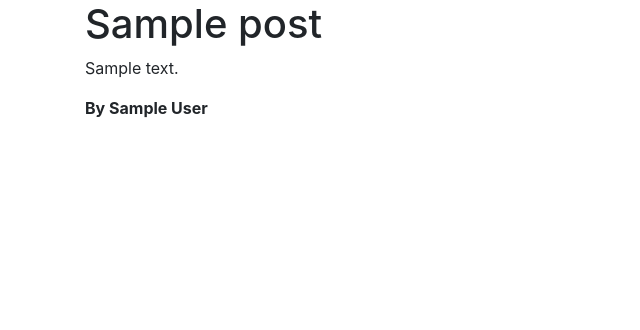
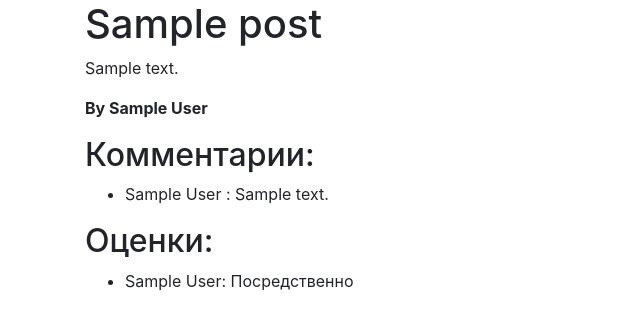
Before and after one commit to galubezzz/python-group_1-homework_42-maria_galunova, a Django app: page /posts/1 in a window 1280 px wide. Shown: the part 56-386 px from the top of the page, without its empty margins (0-640 px from the left). Run offline with Django 3.2, Linux system fonts and the light colour scheme; tables that the repository leaves empty hold one stand-in row (values such as "Sample post"); some libraries are stand-ins or nearby versions.

Commit message:
added favorites and ratings

```diff
--- a/source/main/urls.py
+++ b/source/main/urls.py
@@ -15,7 +15,7 @@ Including another URLconf
 """
 from django.contrib import admin
 from django.urls import path
-from webapp.views import UserListView, UserDetailView, PostDetailView, PostListView
+from webapp.views import UserListView, UserDetailView, PostDetailView, PostListView, FavoritesView
 
 urlpatterns = [
     path('admin/', admin.site.urls),
@@ -23,4 +23,5 @@ urlpatterns = [
     path('users/<int:pk>', UserDetailView.as_view(), name='user_detail'),
     path('', PostListView.as_view(), name='posts_list'),
     path('posts/<int:pk>', PostDetailView.as_view(), name='post_detail'),
+    path('favorites/<int:pk>', FavoritesView.as_view(), name='favorites'),
 ]
--- a/source/webapp/models.py
+++ b/source/webapp/models.py
@@ -22,6 +22,9 @@ class Post(models.Model):
     def __str__(self):
         return self.title
 
+    def parent_comments(self):
+        return self.comments.filter(parent_comment__isnull=True)
+
 
 class Comment(models.Model):
     text = models.TextField(max_length=1000, verbose_name="Комментарий")
@@ -33,6 +36,7 @@ class Comment(models.Model):
 
     def __str__(self):
         return self.text
+
 
 
 class Rating(models.Model):
--- a/source/webapp/templates/base.html
+++ b/source/webapp/templates/base.html
@@ -10,6 +10,8 @@
 
     <link rel="stylesheet" href="{% static 'css/bootstrap.css' %}">
     <link rel="stylesheet" href="{% static 'css/style.css' %}">
+    <link rel="stylesheet" href="https://use.fontawesome.com/releases/v5.2.0/css/all.css" integrity="sha384-hWVjflwFxL6sNzntih27bfxkr27PmbbK/iSvJ+a4+0owXq79v+lsFkW54bOGbiDQ" crossorigin="anonymous">
+
     {% block styles %}{% endblock %}
 </head>
 <body>
--- /dev/null
+++ b/source/webapp/templates/comment.html
@@ -0,0 +1,8 @@
+<li>
+    <p>{{ comment.author }} : {{ comment.text }}</p>
+    <ul>
+        {% for comment in comment.child_comments.all %}
+            {% include "comment.html" %}
+        {% endfor %}
+    </ul>
+</li>
--- /dev/null
+++ b/source/webapp/templates/favorites.html
@@ -0,0 +1,5 @@
+<h2>Избранное:</h2>
+    {% for favorites in user.favorites.all %}
+        <h3><a href="{% url 'post_detail' favorites.pk %}">{{ favorites.title }}<a></h3>
+        <hr>
+    {% endfor %}
--- a/source/webapp/templates/post_detail.html
+++ b/source/webapp/templates/post_detail.html
@@ -5,4 +5,16 @@
     <h1>{{ post.title }}</h1>
     <p>{{ post.text }}</p>
     <p><b>By {{ post.author }}</b></p>
+    <h2>Комментарии:</h2>
+    <ul>
+        {% for comment in post.parent_comments %}
+            {% include "comment.html" %}
+        {% endfor %}
+    </ul>
+    <h2>Оценки:</h2>
+    <ul>
+    {% for rating in post.ratings.all %}
+        <li>{{ rating.user.name }}: {{ rating.get_value_display }}</li>
+    {% endfor %}
+</ul>
 {% endblock %}
--- a/source/webapp/templates/user_list.html
+++ b/source/webapp/templates/user_list.html
@@ -4,5 +4,6 @@
     {% for user in user_list %}
         {{ user.name }} <br>
         <a href="{% url 'user_detail' user.pk %}">Подробнее</a> <br>
+        <a href="{% url 'favorites' user.pk %}"><i class="fas fa-heart"></i></a>
     {% endfor %}
 {% endblock %}
--- a/source/webapp/views.py
+++ b/source/webapp/views.py
@@ -23,3 +23,7 @@ class PostListView(ListView):
 class PostDetailView(DetailView):
     model = Post
     template_name = 'post_detail.html'
+
+class FavoritesView(DetailView):
+    model = User
+    template_name = 'favorites.html'
```
